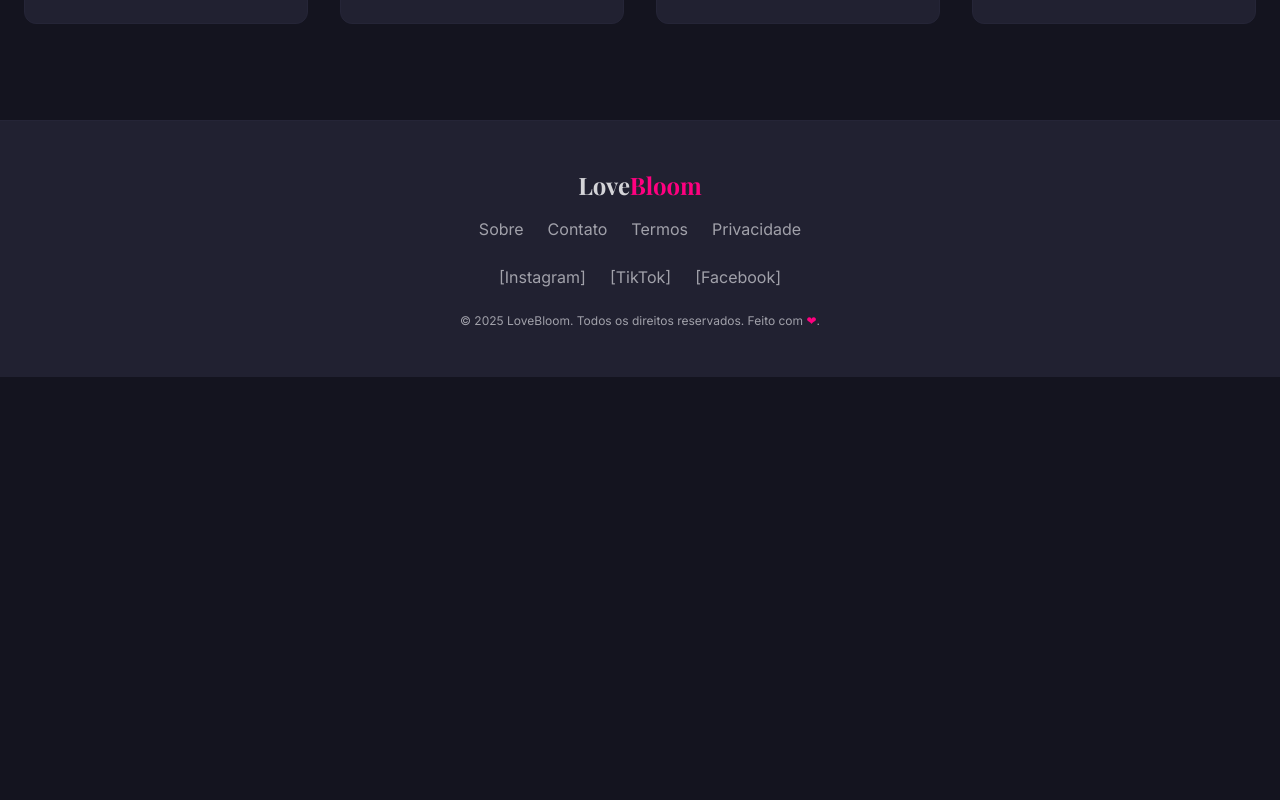
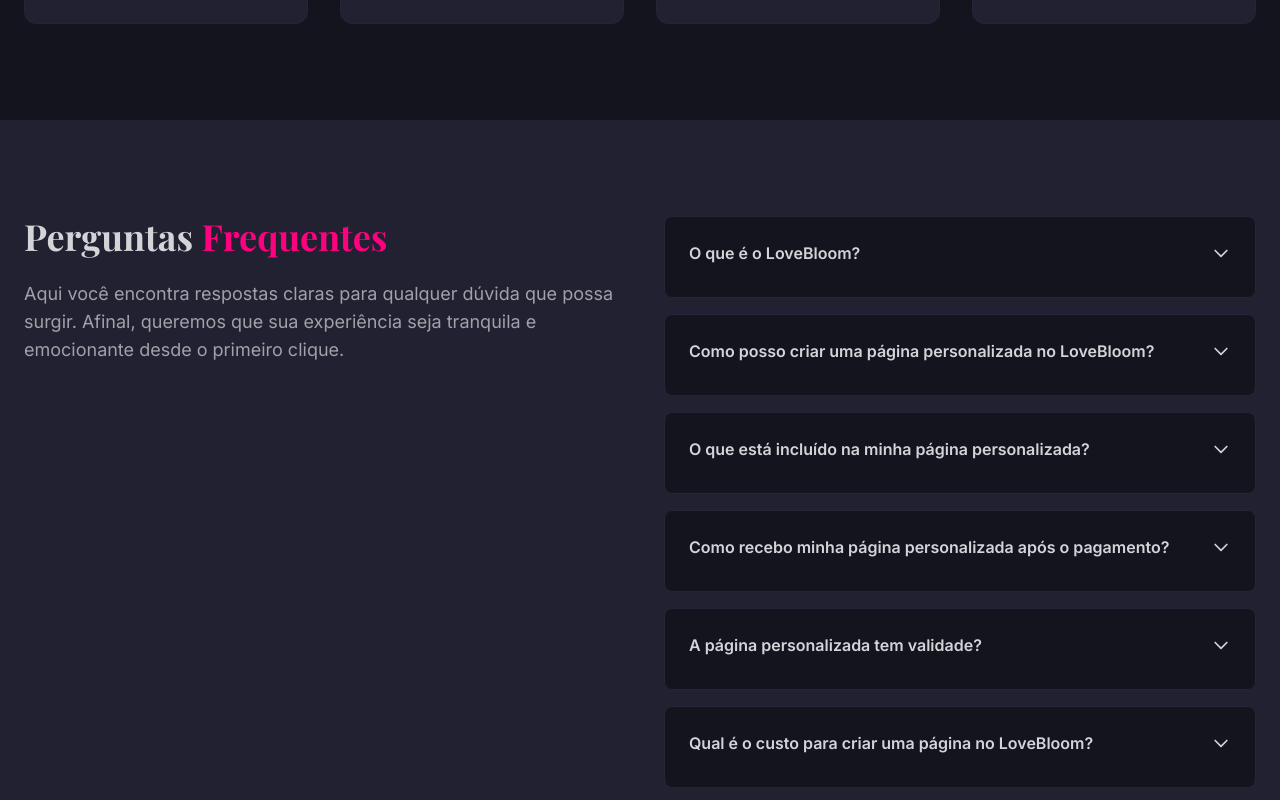
Before and after one commit to Henriquebernas/lovebloom-form-creator-20, a React (Vite) app: page / in a window 1280 px wide. Shown: the part 1140-1940 px from the top of the page. Before the commit the page ends 1517 px from the top, so only its background shows below. Built offline with nearby package versions, Linux system fonts and the light colour scheme.

Commit message:
Add FAQ section
Add a FAQ section to the homepage, styled to match the website's existing design.

```diff
--- a/src/pages/Home.tsx
+++ b/src/pages/Home.tsx
@@ -146,6 +146,116 @@ const Home = () => {
         </div>
       </section>
 
+      {/* FAQ Section */}
+      <section className="py-16 sm:py-24 bg-card">
+        <div className="container mx-auto px-6">
+          <div className="grid lg:grid-cols-2 gap-12 items-start">
+            {/* Left side - Title and description */}
+            <div>
+              <h2 className="text-4xl font-bold text-primary mb-6 playfair-display">
+                Perguntas <span className="text-secondary">Frequentes</span>
+              </h2>
+              <p className="text-lg text-muted-foreground">
+                Aqui você encontra respostas claras para qualquer dúvida que possa surgir. Afinal, queremos que sua experiência seja tranquila e emocionante desde o primeiro clique.
+              </p>
+            </div>
+
+            {/* Right side - FAQ Grid */}
+            <div className="grid gap-4">
+              {/* FAQ Item 1 */}
+              <div className="bg-background border border-border rounded-lg p-6 hover:shadow-lg transition-all duration-300">
+                <details className="group">
+                  <summary className="flex justify-between items-center cursor-pointer font-semibold text-primary mb-2 list-none">
+                    <span>O que é o LoveBloom?</span>
+                    <svg className="w-5 h-5 transition-transform group-open:rotate-180" fill="none" stroke="currentColor" viewBox="0 0 24 24">
+                      <path strokeLinecap="round" strokeLinejoin="round" strokeWidth={2} d="M19 9l-7 7-7-7" />
+                    </svg>
+                  </summary>
+                  <p className="text-muted-foreground mt-3">
+                    O LoveBloom é uma plataforma que permite a criação de páginas personalizadas para eternizar momentos especiais. Você pode adicionar fotos, mensagens, emojis e até música para criar uma experiência única.
+                  </p>
+                </details>
+              </div>
+
+              {/* FAQ Item 2 */}
+              <div className="bg-background border border-border rounded-lg p-6 hover:shadow-lg transition-all duration-300">
+                <details className="group">
+                  <summary className="flex justify-between items-center cursor-pointer font-semibold text-primary mb-2 list-none">
+                    <span>Como posso criar uma página personalizada no LoveBloom?</span>
+                    <svg className="w-5 h-5 transition-transform group-open:rotate-180" fill="none" stroke="currentColor" viewBox="0 0 24 24">
+                      <path strokeLinecap="round" strokeLinejoin="round" strokeWidth={2} d="M19 9l-7 7-7-7" />
+                    </svg>
+                  </summary>
+                  <p className="text-muted-foreground mt-3">
+                    Para criar sua página, preencha o formulário com os detalhes que deseja incluir, como título, imagens, mensagem especial, emojis e um contador, se desejar. Depois, finalize o pagamento e receba o link para acessar e compartilhar sua página.
+                  </p>
+                </details>
+              </div>
+
+              {/* FAQ Item 3 */}
+              <div className="bg-background border border-border rounded-lg p-6 hover:shadow-lg transition-all duration-300">
+                <details className="group">
+                  <summary className="flex justify-between items-center cursor-pointer font-semibold text-primary mb-2 list-none">
+                    <span>O que está incluído na minha página personalizada?</span>
+                    <svg className="w-5 h-5 transition-transform group-open:rotate-180" fill="none" stroke="currentColor" viewBox="0 0 24 24">
+                      <path strokeLinecap="round" strokeLinejoin="round" strokeWidth={2} d="M19 9l-7 7-7-7" />
+                    </svg>
+                  </summary>
+                  <p className="text-muted-foreground mt-3">
+                    Sua página personalizada pode incluir um título, imagens, mensagens, emojis, um contador e música de fundo. Você pode personalizar todos esses elementos para se adequar à ocasião.
+                  </p>
+                </details>
+              </div>
+
+              {/* FAQ Item 4 */}
+              <div className="bg-background border border-border rounded-lg p-6 hover:shadow-lg transition-all duration-300">
+                <details className="group">
+                  <summary className="flex justify-between items-center cursor-pointer font-semibold text-primary mb-2 list-none">
+                    <span>Como recebo minha página personalizada após o pagamento?</span>
+                    <svg className="w-5 h-5 transition-transform group-open:rotate-180" fill="none" stroke="currentColor" viewBox="0 0 24 24">
+                      <path strokeLinecap="round" strokeLinejoin="round" strokeWidth={2} d="M19 9l-7 7-7-7" />
+                    </svg>
+                  </summary>
+                  <p className="text-muted-foreground mt-3">
+                    Após a confirmação do pagamento, você receberá um link por e-mail para acessar sua página personalizada e um QR Code para compartilhar.
+                  </p>
+                </details>
+              </div>
+
+              {/* FAQ Item 5 */}
+              <div className="bg-background border border-border rounded-lg p-6 hover:shadow-lg transition-all duration-300">
+                <details className="group">
+                  <summary className="flex justify-between items-center cursor-pointer font-semibold text-primary mb-2 list-none">
+                    <span>A página personalizada tem validade?</span>
+                    <svg className="w-5 h-5 transition-transform group-open:rotate-180" fill="none" stroke="currentColor" viewBox="0 0 24 24">
+                      <path strokeLinecap="round" strokeLinejoin="round" strokeWidth={2} d="M19 9l-7 7-7-7" />
+                    </svg>
+                  </summary>
+                  <p className="text-muted-foreground mt-3">
+                    A validade da sua página pode variar conforme o plano escolhido. Verifique os detalhes do plano no momento da compra.
+                  </p>
+                </details>
+              </div>
+
+              {/* FAQ Item 6 */}
+              <div className="bg-background border border-border rounded-lg p-6 hover:shadow-lg transition-all duration-300">
+                <details className="group">
+                  <summary className="flex justify-between items-center cursor-pointer font-semibold text-primary mb-2 list-none">
+                    <span>Qual é o custo para criar uma página no LoveBloom?</span>
+                    <svg className="w-5 h-5 transition-transform group-open:rotate-180" fill="none" stroke="currentColor" viewBox="0 0 24 24">
+                      <path strokeLinecap="round" strokeLinejoin="round" strokeWidth={2} d="M19 9l-7 7-7-7" />
+                    </svg>
+                  </summary>
+                  <p className="text-muted-foreground mt-3">
+                    Os preços podem variar dependendo do plano e dos recursos adicionais que você escolher. Consulte a página de preços para obter mais informações.
+                  </p>
+                </details>
+              </div>
+            </div>
+          </div>
+        </div>
+      </section>
+
       {/* Footer */}
       <footer className="bg-card border-t border-border text-muted-foreground py-12 text-center">
         <div className="container mx-auto px-6">
```
